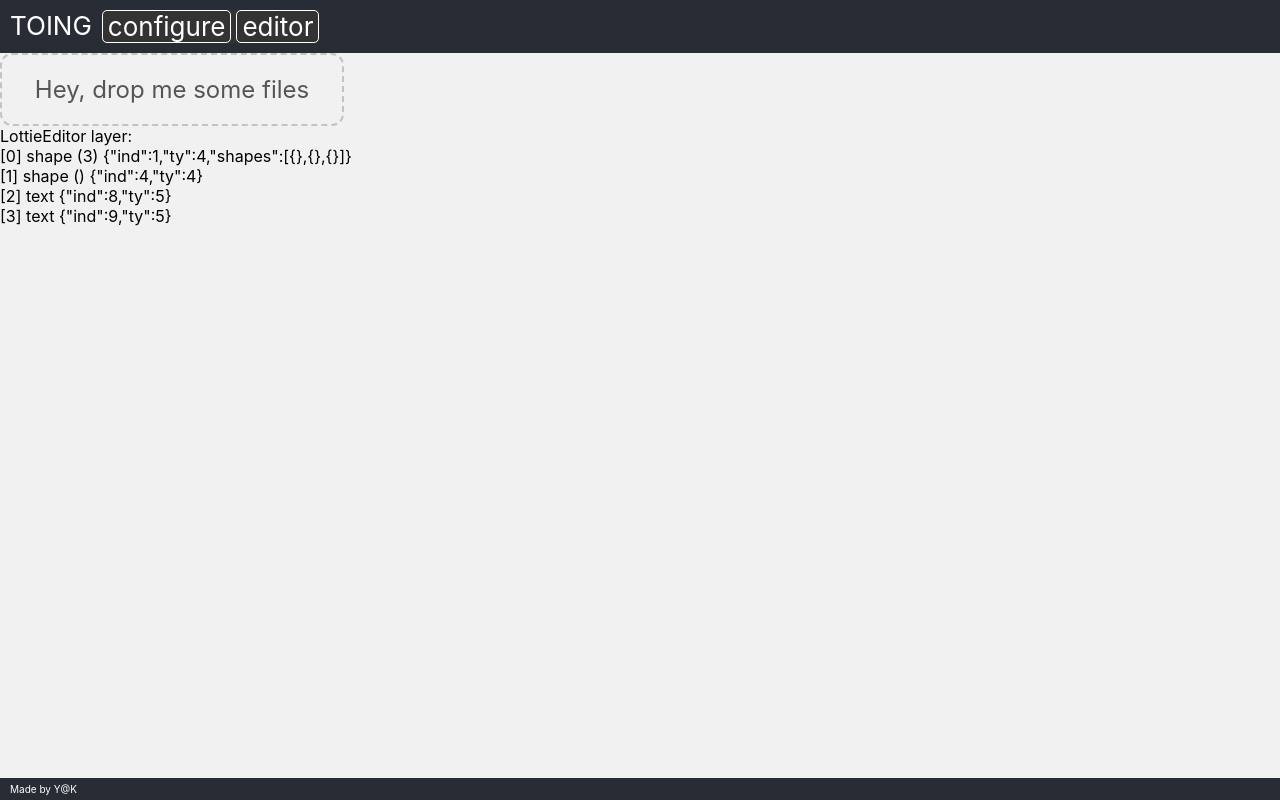
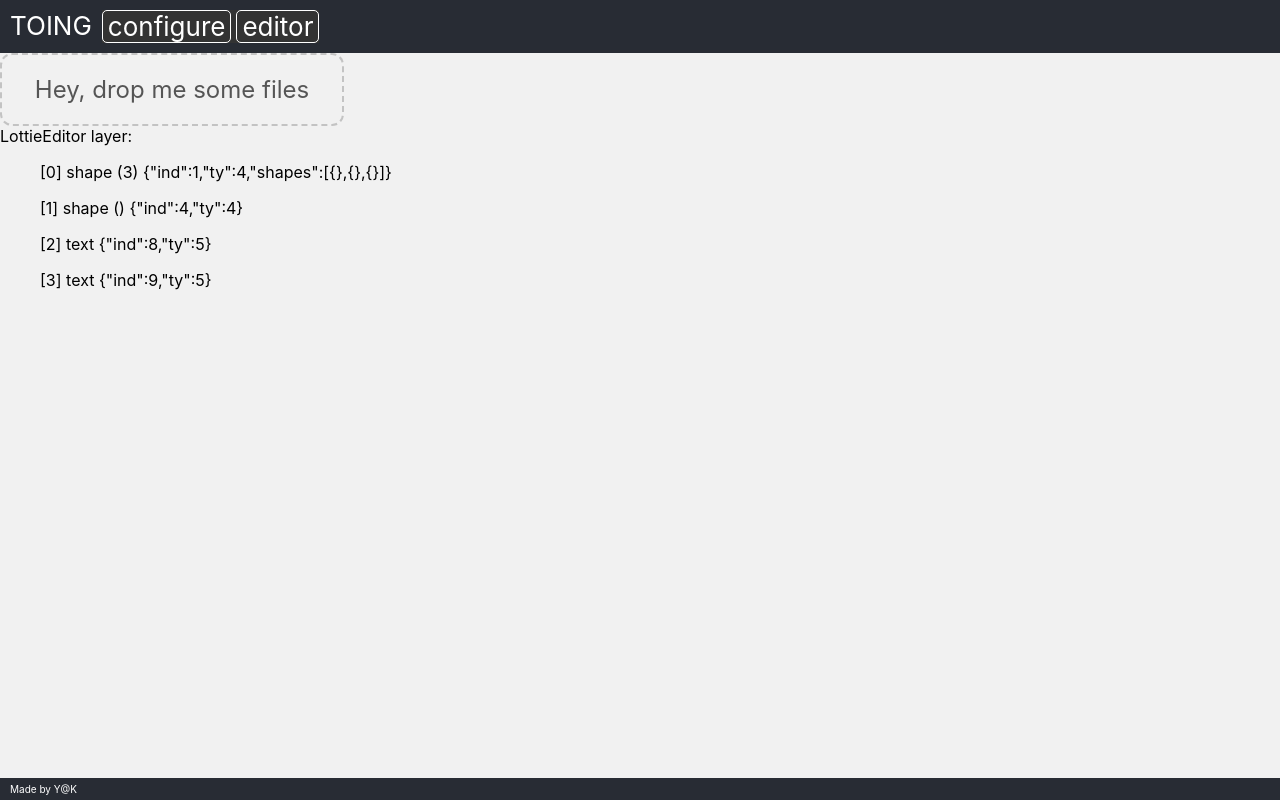
Before and after one commit to yakush/toing-lottie-editor, a React (Create React App) app: page /toing-lottie-editor/editor in a window 1280 px wide. Built offline with nearby package versions, Linux system fonts and the light colour scheme.

Commit message:
test change

```diff
--- a/src/pages/LottieEditor.tsx
+++ b/src/pages/LottieEditor.tsx
@@ -23,9 +23,11 @@ const LottieEditor = () => {
       {test.layers
         ?.filter((layer) => builderUiModule.layers.has(layer.ty))
         .map((layer, i) => (
-          <div>
-            [{i}] <LottieLayer layer={layer}></LottieLayer>
-          </div>
+          <ol>
+            <li>
+              [{i}] <LottieLayer layer={layer} />
+            </li>
+          </ol>
         ))}
     </div>
   );
```
